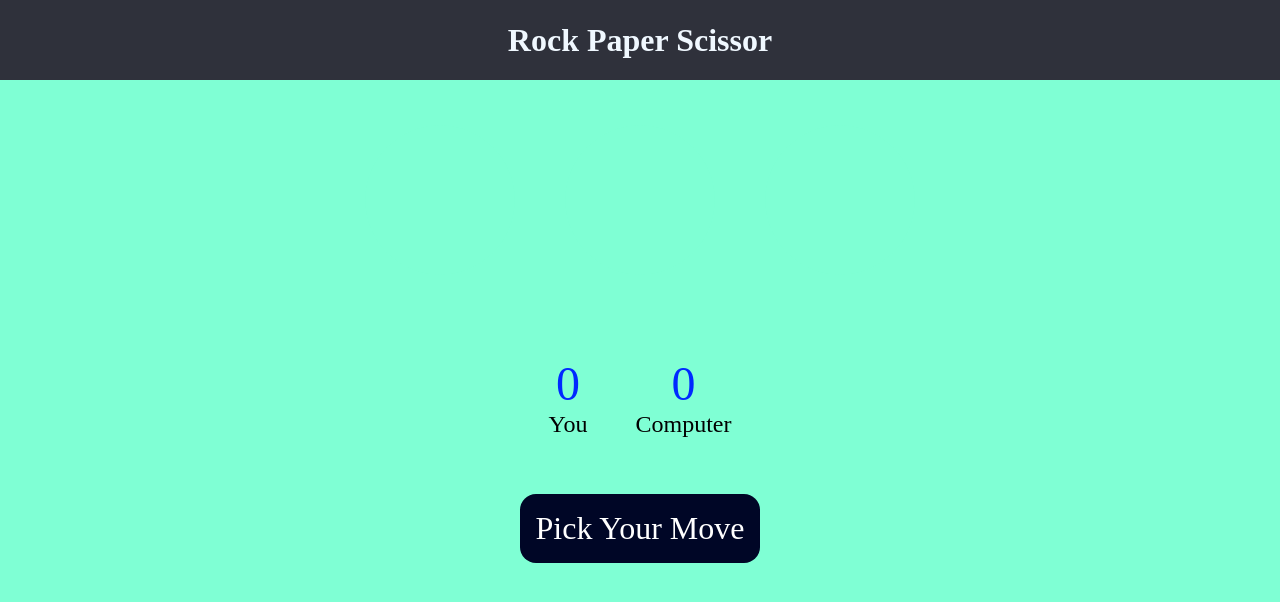
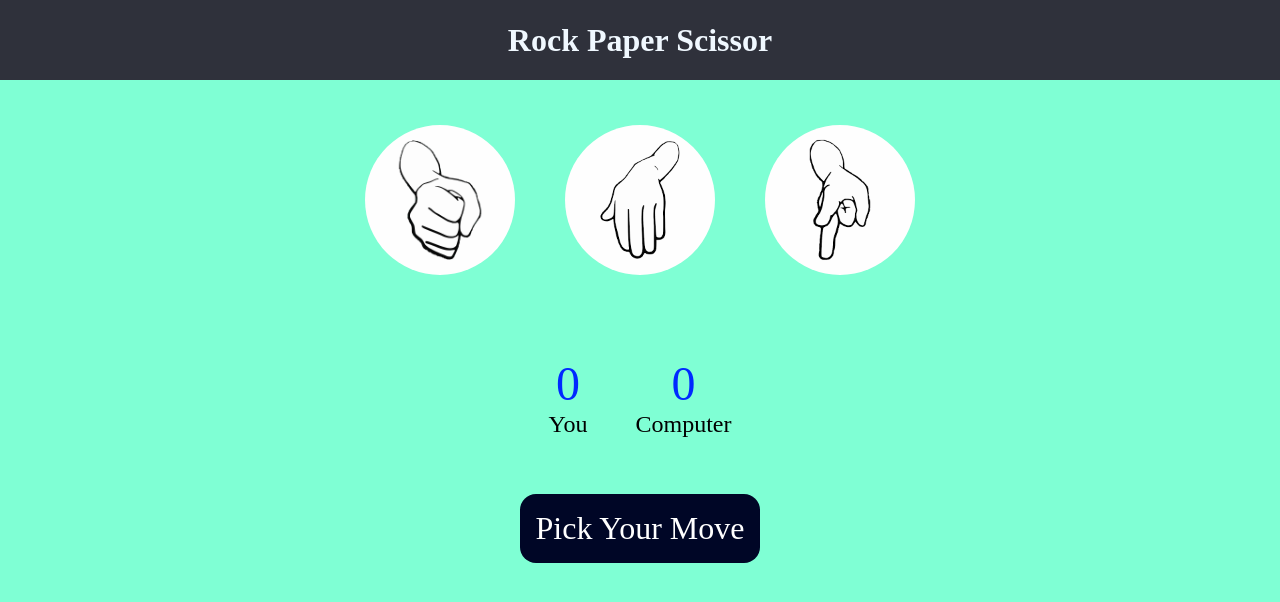
Before and after one commit to Shourov774/Simple-Game, a plain HTML site: page index.html in a window 1280 px wide. Drawn offline with Linux system fonts and the light colour scheme; the site is published under a folder, as on GitHub Pages, so addresses that start at the root find nothing.

Commit message:
Update style.css

```diff
--- a/style.css
+++ b/style.css
@@ -31,13 +31,13 @@ h1{
     cursor: pointer;
 }
 #rock{
-    background-image: url("/Images/rock.jpg");
+    background-image: url("./Images/rock.jpg");
 }
 #paper{
-    background-image: url(/Images/paper.jpg);
+    background-image: url("./Images/paper.jpg");
 }
 #scissor{
-    background-image: url(/Images/scissor.jpg);
+    background-image: url("./Images/scissor.jpg");
 }
 .scores{
     display: flex;
```
